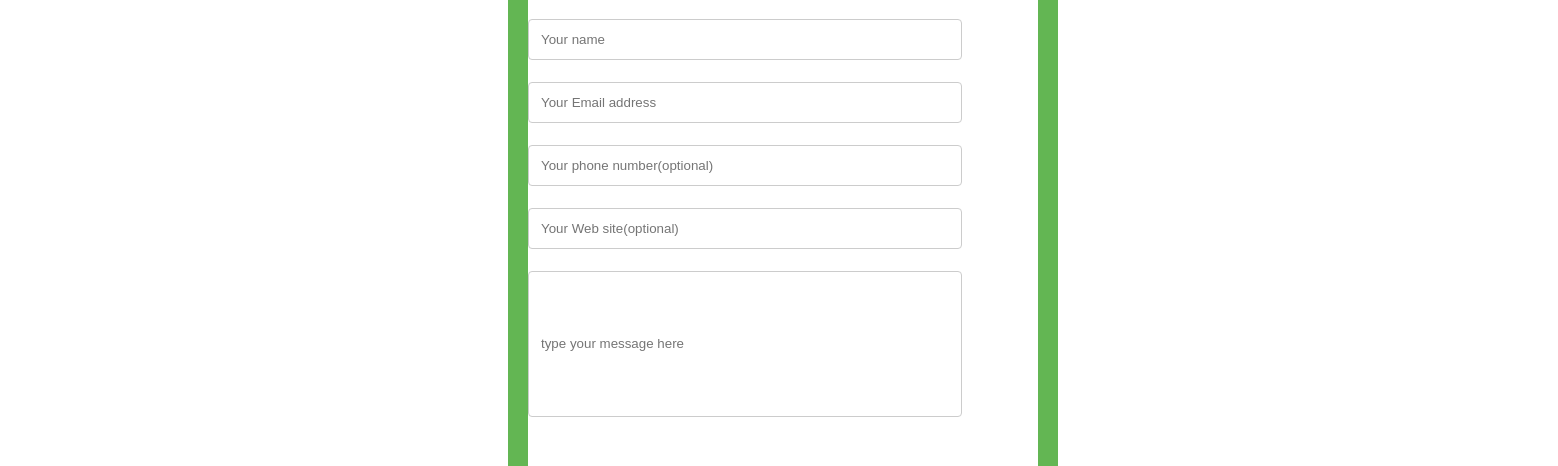
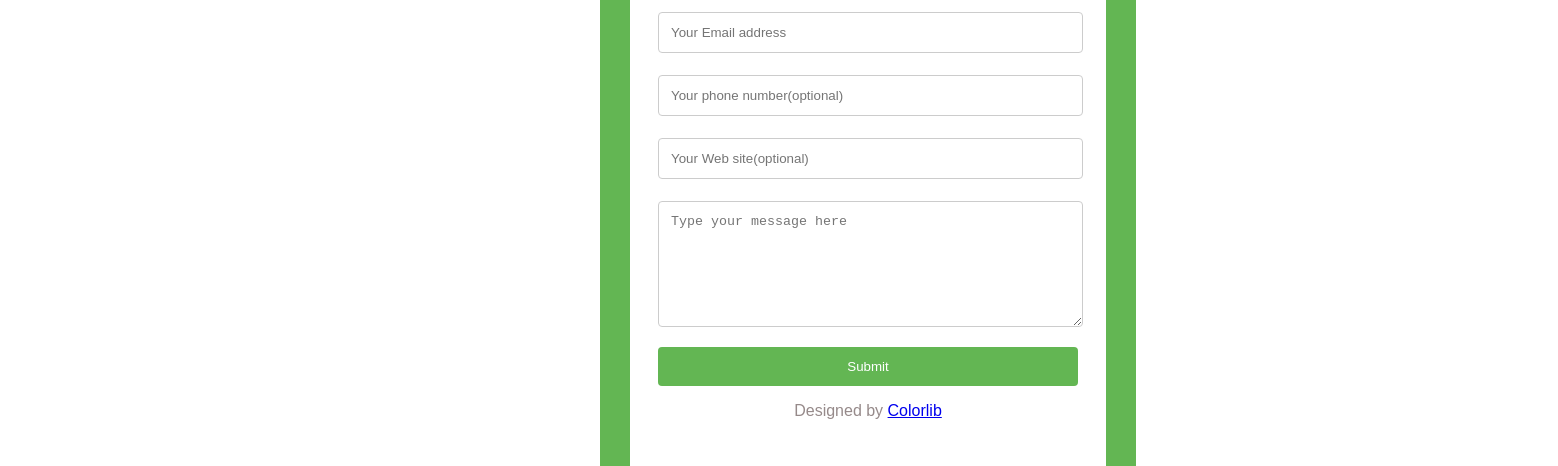
Before and after one commit to rhulshetty/FE_Assignments, a plain HTML site: page index.html in a window 1280 px wide. Shown: the part 278-744 px from the top of the page, 1558 px wide, since content can reach past the window. Drawn offline with Linux system fonts and the light colour scheme.

Commit message:
Add files via upload

```diff
--- a/index.html
+++ b/index.html
@@ -5,34 +5,37 @@
     <title>Login page</title>.
     <link rel="stylesheet" href="/style.css">
 </head>
-<body>
+
+<body id="wrapper">
 
 
-<div class="container" id="wrapper">
-    <form action="rahul" style="border:20px solid rgb(99, 182, 83)">
+<div class="container" >
+    <form action="rahul" >
 <h1 class="head">Colorlib Contact Form</h1>
 <p class="sec">Contact us for custom quote</p>
 
 <label for="name"></label>
-<input type="text" placeholder="Your name" name="name" required> <br>
+<input type="text" placeholder="Your name" name="name" > <br>
 
 <label for="email"></label>
-<input type="text" placeholder="Your Email address" name="email" required><br>
+<input type="text" placeholder="Your Email address" name="email" ><br>
 
 <label for="phone"></label>
-<input type="text" placeholder="Your phone number(optional)" name="phone" required><br>
+<input type="text" placeholder="Your phone number(optional)" name="phone" ><br>
 
 <label for="site"></label>
-<input type="text" placeholder="Your Web site(optional)" name="site" required><br>
+<input type="text" placeholder="Your Web site(optional)" name="site" ><br>
 
-<label for="msg"></label>
-<input type="text" placeholder="type your message here" style="height:120px" name="msg" required><br><br><br>
+<label for="subject"></label>
+<textarea id="subject" name="subject" placeholder="Type your message here" style="height:100px"></textarea>
+
 
 <div class="clearfix">
 
-    <button type="submit" class="submitbtn">Submit</button>
+    <button type="submit" style="width: 420px" submitbtn>Submit
+    </button>
   </div>
-  <p class="des"> Designed by <a href="https://colorlib.com">Colorlib</a></p><br>
+  <p class="botom"> Designed by <a href="https://colorlib.com">Colorlib</a></p><br>
 </div>
 </form>
 </body>
--- a/style.css
+++ b/style.css
@@ -1,12 +1,20 @@
 .container{
-   padding: 100px 500px;
+
    color:rgb(150, 138, 138);
+   border-radius: 4px;
+
    }
 
-   body {font-family: Arial, Helvetica, sans-serif;}
+   body {
+     font-family: Arial, Helvetica, sans-serif;
+    box-sizing: border-box;
+    border:30px solid rgb(99, 182, 83);
+    margin: 0px 600px;
+    padding: 28px;
+   }
 
    input[type=text], select, textarea {
-    width: 80%;
+    width: 95%;
     padding: 12px;
     border: 1px solid #ccc;
     border-radius: 4px;
@@ -30,8 +38,8 @@
     background-color: #265729;}
 
     #wrapper {
-        width: 550px;
-        position: relative;
+       position:fixed;
+
     }
 
     .head{
@@ -48,6 +56,7 @@
   resize: vertical;
   padding: 0px 12px 5px 18px;}
 
-    .des{
+    .botom{
         position: relative;
+        text-align: center;
     }
```
